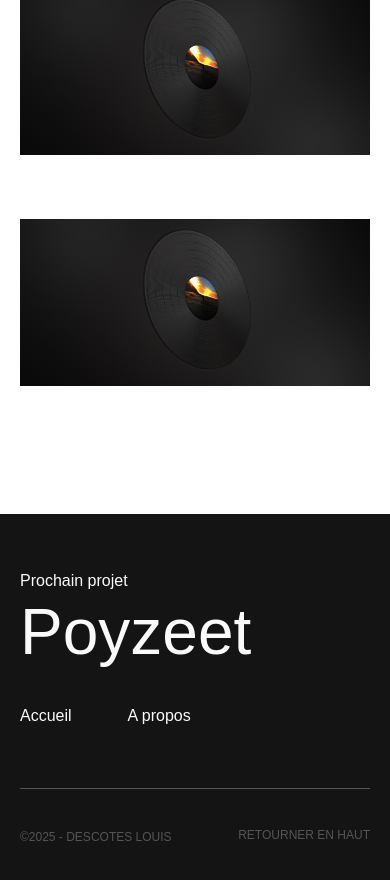
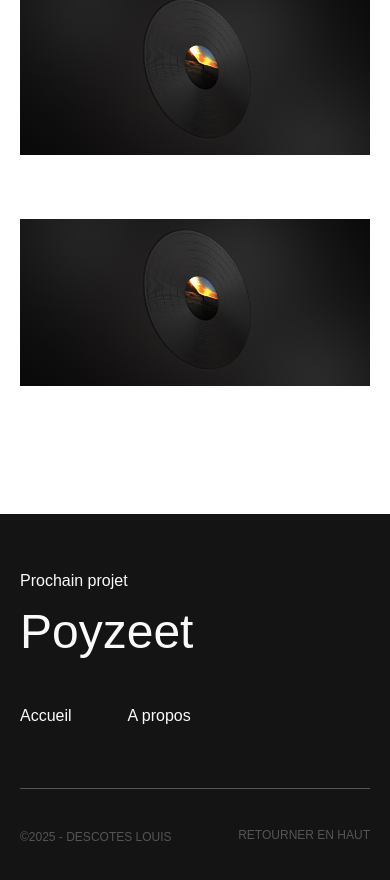
Before and after one commit to louisdescotes/portfolio2025, a React (Vite) app: page /sparky in a window 390 px wide. Shown: the part 1821-2701 px from the top of the page. Built offline with nearby package versions, Linux system fonts and the light colour scheme; a web font is replaced by a local one.

Commit message:
responsove adjustement

```diff
--- a/src/index.css
+++ b/src/index.css
@@ -137,10 +137,12 @@
 
   @media screen and (max-width: 767px) {
     .aboutTitle,
-    .titleProjet,
-    .footerProjet {
+    .titleProjet {
           font-size: 4em;
       }
+    .footerProjet {
+      font-size: 3em;
+    }
 
   }
 
```
